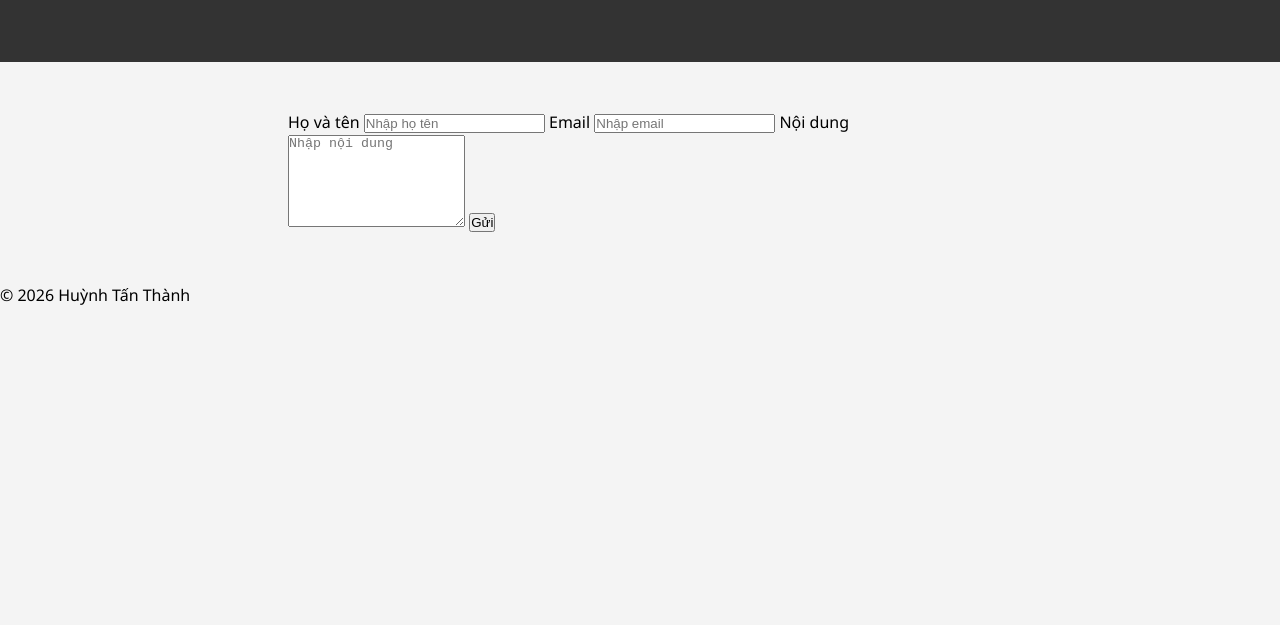
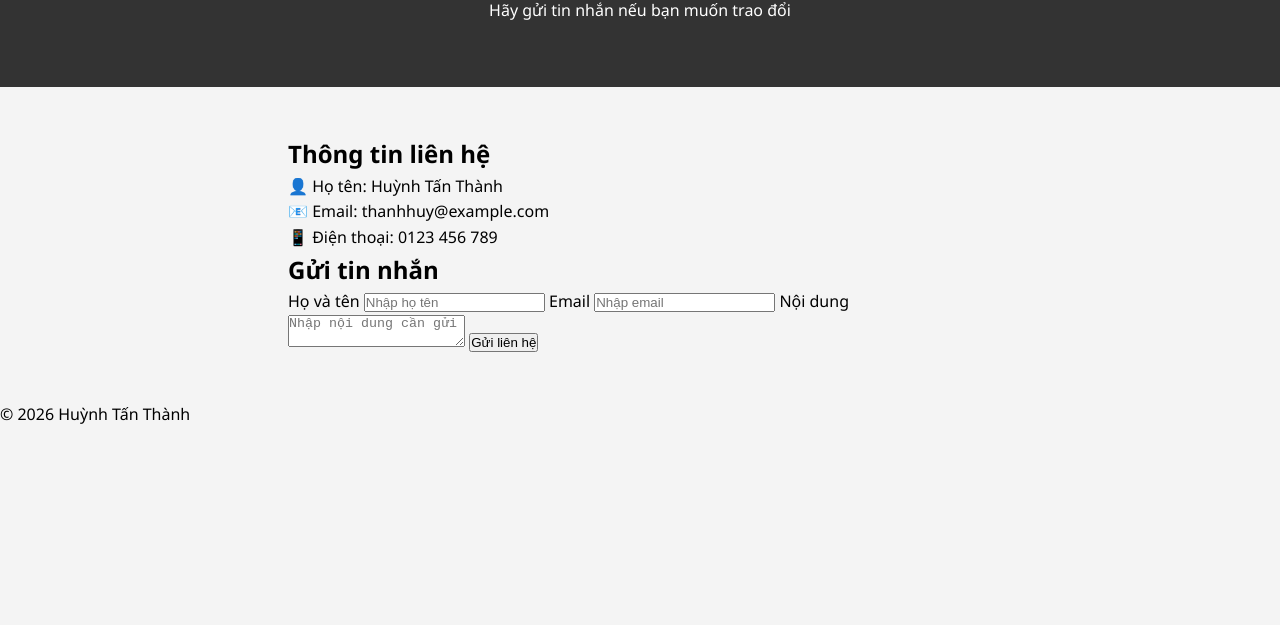
Before and after one commit to Huynhtanthanh03/my-portfolio1, a plain HTML site: page contact.html in a window 1280 px wide. Shown: the part 175-800 px from the top of the page. Drawn offline with Linux system fonts and the light colour scheme.

Commit message:
Update contact.html

```diff
--- a/contact.html
+++ b/contact.html
@@ -1,47 +1,148 @@
 <!DOCTYPE html>
 <html lang="vi">
+
 <head>
+
     <meta charset="UTF-8">
+
     <meta name="viewport" content="width=device-width, initial-scale=1.0">
-    <title>Liên hệ</title>
+
+    <title>Liên hệ - Huỳnh Tấn Thành</title>
+
     <link rel="stylesheet" href="css/style.css">
+
 </head>
+
+
 <body>
 
+
 <nav>
+
     <a href="index.html">Trang chủ</a>
+
     <a href="about.html">Giới thiệu</a>
+
     <a href="contact.html">Liên hệ</a>
+
+    <a href="lantern.html">Đèn kéo quân</a>
+
 </nav>
 
+
+
 <header>
-    <h1>Liên hệ với mình</h1>
+
+    <h1>
+        Liên hệ với mình
+    </h1>
+
+    <p>
+        Hãy gửi tin nhắn nếu bạn muốn trao đổi
+    </p>
+
 </header>
 
-<section>
+
+
+<section class="contact-section">
+
+
+<div class="contact-box">
+
+
+    <h2>
+        Thông tin liên hệ
+    </h2>
+
+
+    <p>
+        👤 Họ tên: Huỳnh Tấn Thành
+    </p>
+
+
+    <p>
+        📧 Email: thanhhuy@example.com
+    </p>
+
+
+    <p>
+        📱 Điện thoại: 0123 456 789
+    </p>
+
+
+
+</div>
+
+
+
+
+
+<div class="form-box">
+
+
+<h2>
+    Gửi tin nhắn
+</h2>
+
 
 <form>
 
-<label>Họ và tên</label>
+
+<label>
+    Họ và tên
+</label>
+
+
 <input type="text" placeholder="Nhập họ tên">
 
-<label>Email</label>
+
+
+<label>
+    Email
+</label>
+
+
 <input type="email" placeholder="Nhập email">
 
-<label>Nội dung</label>
-<textarea rows="6" placeholder="Nhập nội dung"></textarea>
 
-<button type="submit">Gửi</button>
+
+<label>
+    Nội dung
+</label>
+
+
+<textarea placeholder="Nhập nội dung cần gửi"></textarea>
+
+
+
+<button>
+    Gửi liên hệ
+</button>
+
 
 </form>
 
+
+</div>
+
+
 </section>
 
+
+
+
 <footer>
-    © 2026 Huỳnh Tấn Thành
+
+© 2026 Huỳnh Tấn Thành
+
 </footer>
+
+
 
 <script src="js/script.js"></script>
 
+
 </body>
+
 </html>
```
